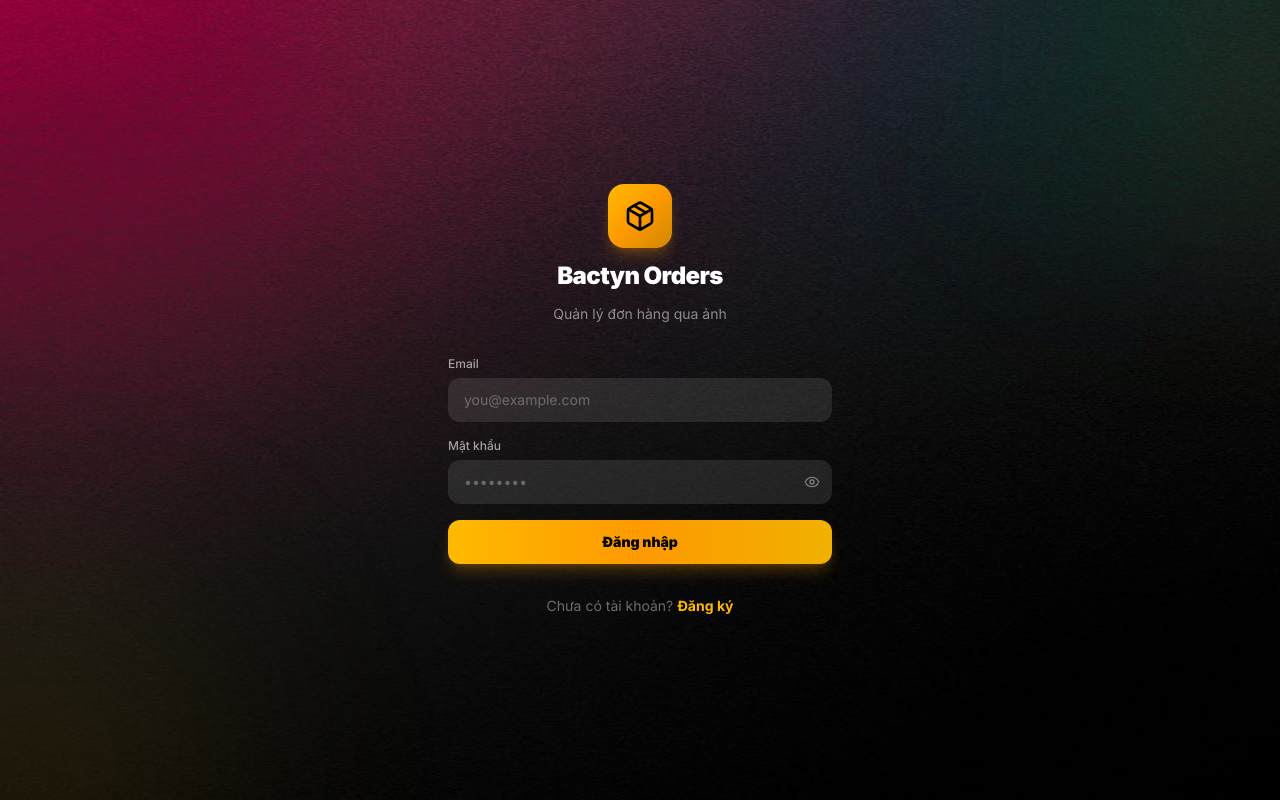
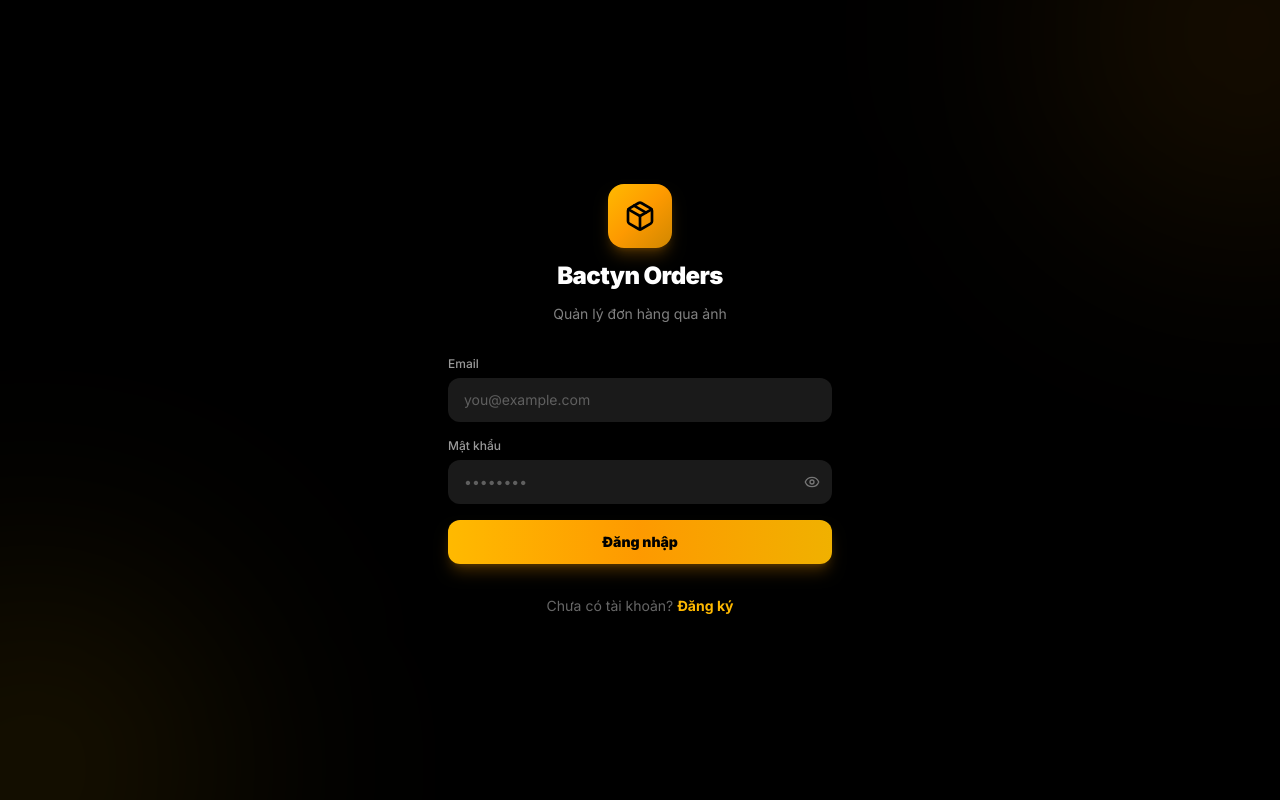
Before and after one commit to hoanglonglive/bactyn, a Next.js app: page /login in a window 1280 px wide. Built offline with nearby package versions, Linux system fonts and the light colour scheme; no server answers.

Commit message:
style: Remove custom background image and revert to pure pitch black theme background

```diff
--- a/src/app/globals.css
+++ b/src/app/globals.css
@@ -13,7 +13,7 @@
   --color-brand-700: #b45309;
   --color-brand-800: #92400e;
   --color-brand-900: #78350f;
-  --color-surface: transparent;
+  --color-surface: #000000;
   --color-surface-elevated: rgba(255, 255, 255, 0.05);
   --color-surface-overlay: rgba(255, 255, 255, 0.08);
   --color-border-subtle: transparent;
@@ -64,11 +64,7 @@ html, body {
 
 body {
   background-color: #000000;
-  background-image: url('/backgroundss.jpg');
-  background-size: 100% 100%;
-  background-position: center;
-  background-repeat: no-repeat;
-  background-attachment: fixed;
+  background-image: none;
   color: #ffffff;
   overscroll-behavior: none;
   font-feature-settings: "cv02", "cv03", "cv04", "cv11";
--- a/src/app/login/page.tsx
+++ b/src/app/login/page.tsx
@@ -26,7 +26,7 @@ export default function LoginPage() {
   }
 
   return (
-    <div className="min-h-dvh flex flex-col items-center justify-center px-6 py-12 bg-transparent">
+    <div className="min-h-dvh flex flex-col items-center justify-center px-6 py-12 bg-black">
       {/* Background gradient orbs */}
       <div className="fixed inset-0 overflow-hidden pointer-events-none">
         <div className="absolute -top-40 -right-40 w-96 h-96 rounded-full bg-amber-500/10 blur-[120px]" />
--- a/src/app/stores/[id]/loading.tsx
+++ b/src/app/stores/[id]/loading.tsx
@@ -1,6 +1,6 @@
 export default function StoreDetailLoading() {
   return (
-    <div className="min-h-dvh bg-transparent animate-pulse">
+    <div className="min-h-dvh bg-black animate-pulse">
       {/* Header Skeleton */}
       <header className="sticky top-0 z-30 glass border-b border-white/5 p-4 space-y-3">
         <div className="flex items-center gap-3">
--- a/src/app/stores/loading.tsx
+++ b/src/app/stores/loading.tsx
@@ -1,6 +1,6 @@
 export default function StoresLoading() {
   return (
-    <div className="min-h-dvh bg-transparent p-4 max-w-5xl mx-auto space-y-4 animate-pulse">
+    <div className="min-h-dvh bg-black p-4 max-w-5xl mx-auto space-y-4 animate-pulse">
       {/* Header Skeleton */}
       <header className="flex items-center justify-between py-2">
         <div className="flex items-center gap-3">
```
